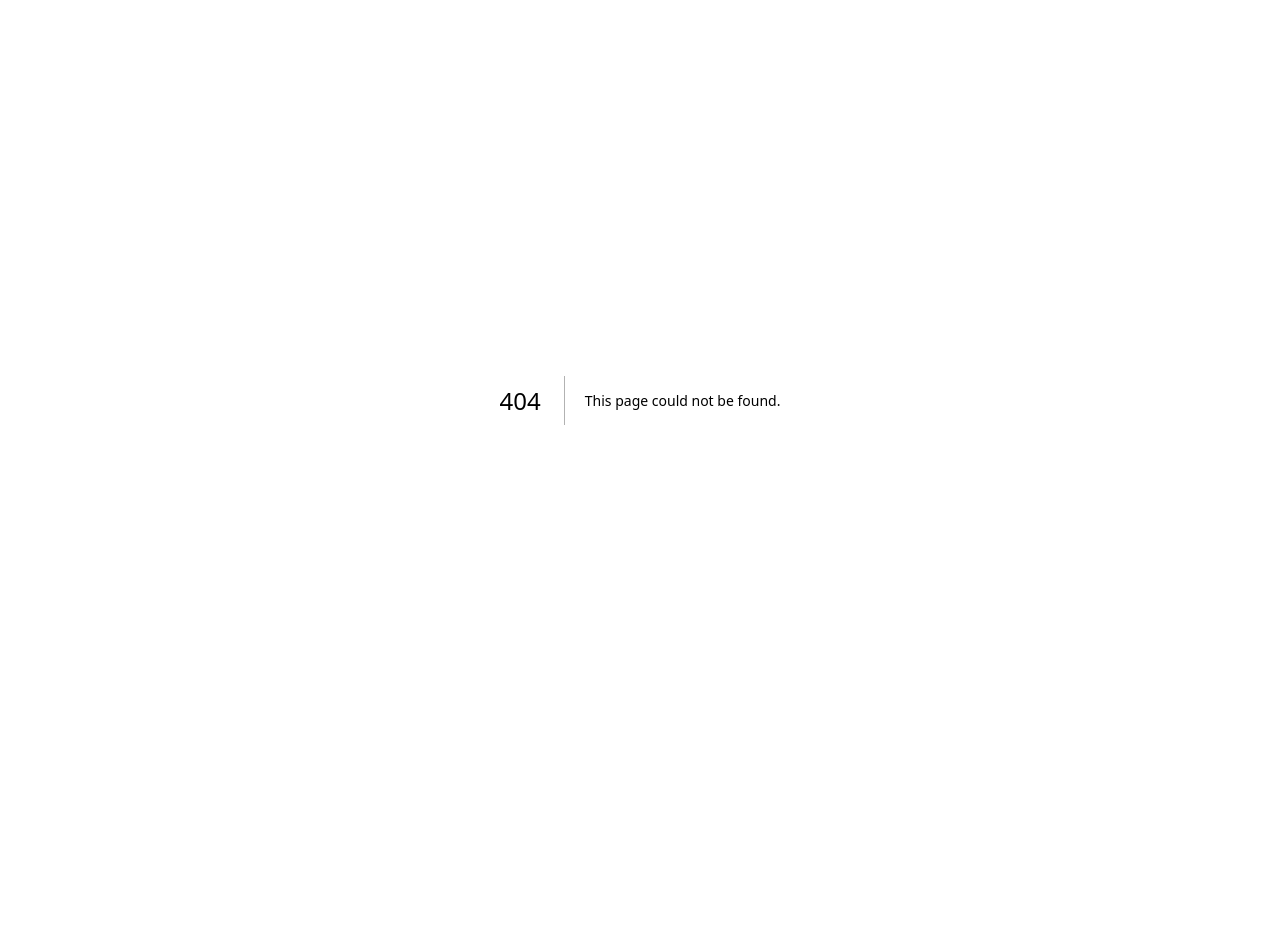
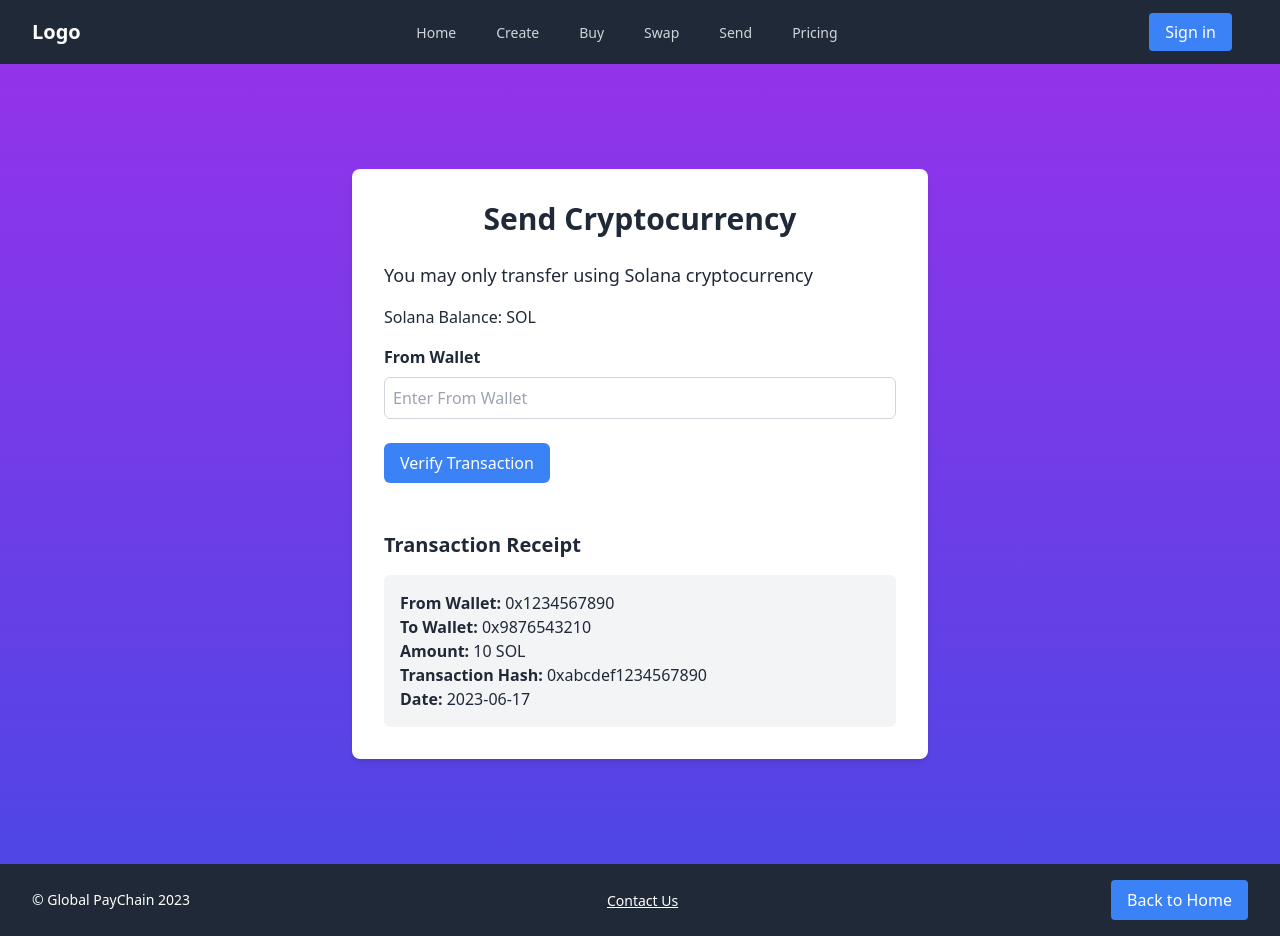
Before and after one commit to Bobliuuu/Global-PayChain, a Next.js app in the folder global-paychain/: page /send in a window 1280 px wide. Before the commit this address had no page. Before the commit the page ends 800 px from the top, so only its background shows below. Built offline with nearby package versions, Linux system fonts and the light colour scheme; no server answers.

Commit message:
Create send logic
Dying on trying to figure out send logic and part of swap logic
set up constants file

```diff
--- /dev/null
+++ b/global-paychain/src/constants/constants.tsx
@@ -0,0 +1,9 @@
+export const tokenList1 = [
+    { symbol: "ETH", name: "Ethereum"},
+    { symbol: "SOL", name: "Solana"},
+    { symbol: "USDC", name: "USD Coin"}
+];
+
+export const tokenList2 = [
+    { symbol: "SOL", name: "Solana" },
+];
--- /dev/null
+++ b/global-paychain/src/pages/send.tsx
@@ -0,0 +1,121 @@
+import React, { useState, useEffect } from 'react';
+import { ethers } from 'ethers'; // Import ethers.js library for wallet interaction
+import Layout from "../components/layout"
+
+const Send = () => {
+  const [fromWallet, setFromWallet] = useState('');
+  const [toWallet, setToWallet] = useState('');
+  const [solanaBalance, setSolanaBalance] = useState('');
+
+  useEffect(() => {
+    // Function to get Solana balance
+    const getSolanaBalance = async () => {
+      // Connect to Metamask
+      await ethereum.request({ method: 'eth_requestAccounts' });
+
+      // Retrieve Solana balance from Meatamask
+    };
+
+    getSolanaBalance();
+  }, []);
+
+  const handleConnectMetamask = async () => {
+    try {
+      // Connect to Metamask
+      await ethereum.request({ method: 'eth_requestAccounts' });
+    } catch (error) {
+      console.log(error);
+    }
+  };
+
+  // Dummy functions lol
+
+  const handleVerifyTransaction = async () => {
+    console.log('Verifying transaction...');
+    await new Promise((resolve) => setTimeout(resolve, 3000)); // Simulate a 3-second delay
+    console.log('Transaction verified!');
+  };
+
+  const handleCompleteTransaction = () => {
+    console.log('Completing transaction...');
+  };
+
+  return (
+    <Layout>
+    <div className="flex flex-col items-center justify-center h-screen bg-gradient-to-b from-purple-600 to-indigo-600">
+      <div className="bg-white rounded-lg shadow-md p-8 max-w-xl w-full">
+        <h1 className="text-3xl font-bold text-center text-gray-800 mb-6">Send Cryptocurrency</h1>
+        <p className="text-lg text-gray-800 mb-4">You may only transfer using Solana cryptocurrency</p>
+        <p className="text-gray-800 mb-4">Solana Balance: {solanaBalance} SOL</p>
+        <div className="flex flex-col mb-6">
+          <label htmlFor="fromWallet" className="text-gray-800 font-bold mb-2">
+            From Wallet
+          </label>
+          <input
+            id="fromWallet"
+            type="text"
+            value={fromWallet}
+            onChange={(e) => setFromWallet(e.target.value)}
+            className="p-2 border border-gray-300 rounded-md focus:outline-none focus:border-blue-500"
+            placeholder="Enter From Wallet"
+          />
+        </div>
+        <button
+          className="bg-blue-500 text-white px-4 py-2 rounded-md mb-4"
+          onClick={handleVerifyTransaction}
+        >
+          Verify Transaction
+        </button>
+        <div className="flex flex-col items-center justify-center">
+          {solanaBalance !== '' && (
+            <button
+              className="bg-green-500 text-white px-4 py-2 rounded-md"
+              onClick={handleCompleteTransaction}
+            >
+              Complete Transaction
+            </button>
+          )}
+        </div>
+        <Receipt />
+      </div>
+    </div>
+    </Layout>
+  );
+};
+
+const Receipt = () => {
+  // Placeholder data for receipt
+  const receiptData = {
+    fromWallet: '0x1234567890',
+    toWallet: '0x9876543210',
+    amount: '10',
+    token: 'SOL',
+    transactionHash: '0xabcdef1234567890',
+    date: '2023-06-17',
+  };
+
+  return (
+    <div className="mt-8">
+      <h2 className="text-xl font-bold text-gray-800 mb-4">Transaction Receipt</h2>
+      <div className="bg-gray-100 p-4 rounded-md">
+        <p className="text-gray-800">
+          <span className="font-bold">From Wallet:</span> {receiptData.fromWallet}
+        </p>
+        <p className="text-gray-800">
+          <span className="font-bold">To Wallet:</span> {receiptData.toWallet}
+        </p>
+        <p className="text-gray-800">
+          <span className="font-bold">Amount:</span> {receiptData.amount} {receiptData.token}
+        </p>
+        <p className="text-gray-800">
+          <span className="font-bold">Transaction Hash:</span> {receiptData.transactionHash}
+        </p>
+        <p className="text-gray-800">
+          <span className="font-bold">Date:</span> {receiptData.date}
+        </p>
+      </div>
+    </div>
+  );
+};
+
+export default Send;
--- /dev/null
+++ b/global-paychain/src/pages/swap.tsx
@@ -0,0 +1,85 @@
+import { useState, useEffect } from "react";
+import { tokenList1, tokenList2 } from "../constants/constants";
+
+export default function Swap() {
+  // setup possible states
+  const [selectedToken1, setSelectedToken1] = useState("");
+  const [selectedToken2, setSelectedToken2] = useState(tokenList2[0].address);
+  const [inputValue, setInputValue] = useState("");
+  const [isCalculating, setIsCalculating] = useState(false);
+  const [estimatedGas, setEstimatedGas] = useState(0.01);
+
+  return (
+    <div className="flex flex-col h-screen items-center justify-center">
+      <button className="bg-blue-500 hover:bg-blue-600 text-white py-2 px-4 rounded mb-4">
+        {selectedToken1 ? "Swap Tokens" : "Connect Wallet"}
+      </button>
+      <div className="w-1/3 bg-gray-200 p-8 rounded-lg">
+        <h1 className="text-2xl font-bold mb-4 text-center">Token Swap</h1>
+        <div className="flex flex-col space-y-4">
+          <div className="flex items-center justify-between">
+            <label className="font-bold">Swap from:</label>
+            <div className="flex">
+              <input
+                type="number"
+                value={inputValue}
+                onChange={handleInputChange}
+                className="border border-gray-400 rounded p-2"
+              />
+              <select
+                value={selectedToken1}
+                onChange={handleToken1Change}
+                className="border border-gray-400 rounded p-2 ml-2"
+              >
+                <option value="">Select Token</option>
+                {tokenList1.map((token) => (
+                  <option key={token.symbol} value={token.symbol}>
+                    {token.symbol}
+                  </option>
+                ))}
+              </select>
+            </div>
+          </div>
+          <div className="flex items-center justify-between">
+            <label className="font-bold">Swap to:</label>
+            <div className="flex">
+              <input
+                type="number"
+                value={isCalculating ? "Calculating best price" : inputValue * 100}
+                readOnly
+                className="border border-gray-400 rounded p-2 bg-gray-100"
+              />
+              <select
+                value={selectedToken2}
+                onChange={handleToken2Change}
+                className="border border-gray-400 rounded p-2 ml-2"
+              >
+                {tokenList2.map((token) => (
+                  <option key={token.symbol} value={token.symbol}>
+                    {token.symbol}
+                  </option>
+                ))}
+              </select>
+            </div>
+          </div>
+          <div className="flex items-center justify-between">
+            <label className="font-bold">Estimated gas:</label>
+            <input
+              type="text"
+              value={estimatedGas}
+              readOnly
+              className="border border-gray-400 rounded p-2 bg-gray-100"
+            />
+          </div>
+          <button
+            className="bg-blue-500 hover:bg-blue-600 text-white py-2 px-4 rounded"
+            onClick={selectedToken1 ? handleSwapTokens : handleConnectMetamask}
+            disabled={!selectedToken1}
+          >
+            {selectedToken1 ? "Swap Tokens" : "Connect Wallet"}
+          </button>
+        </div>
+      </div>
+    </div>
+  );
+}
```
